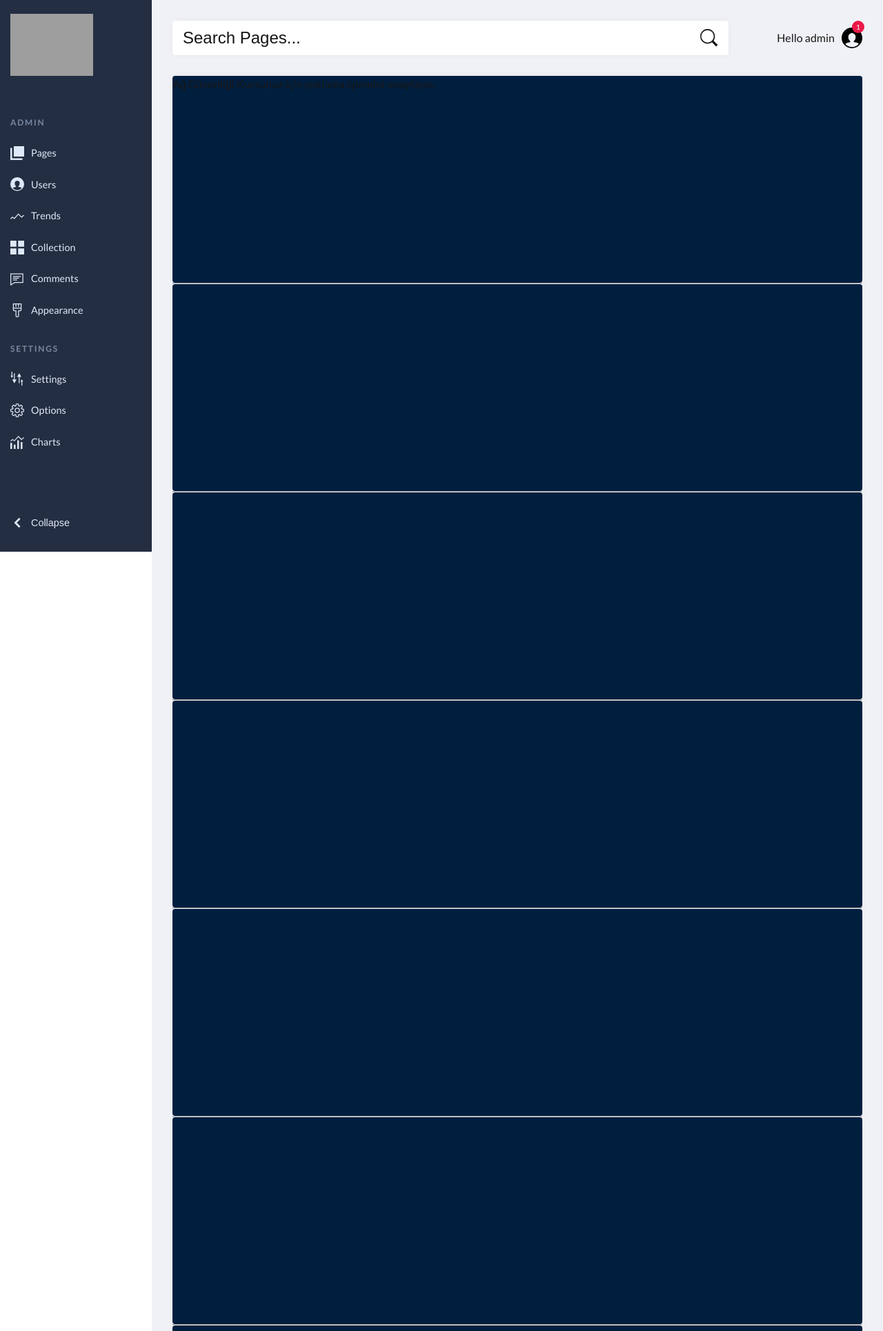
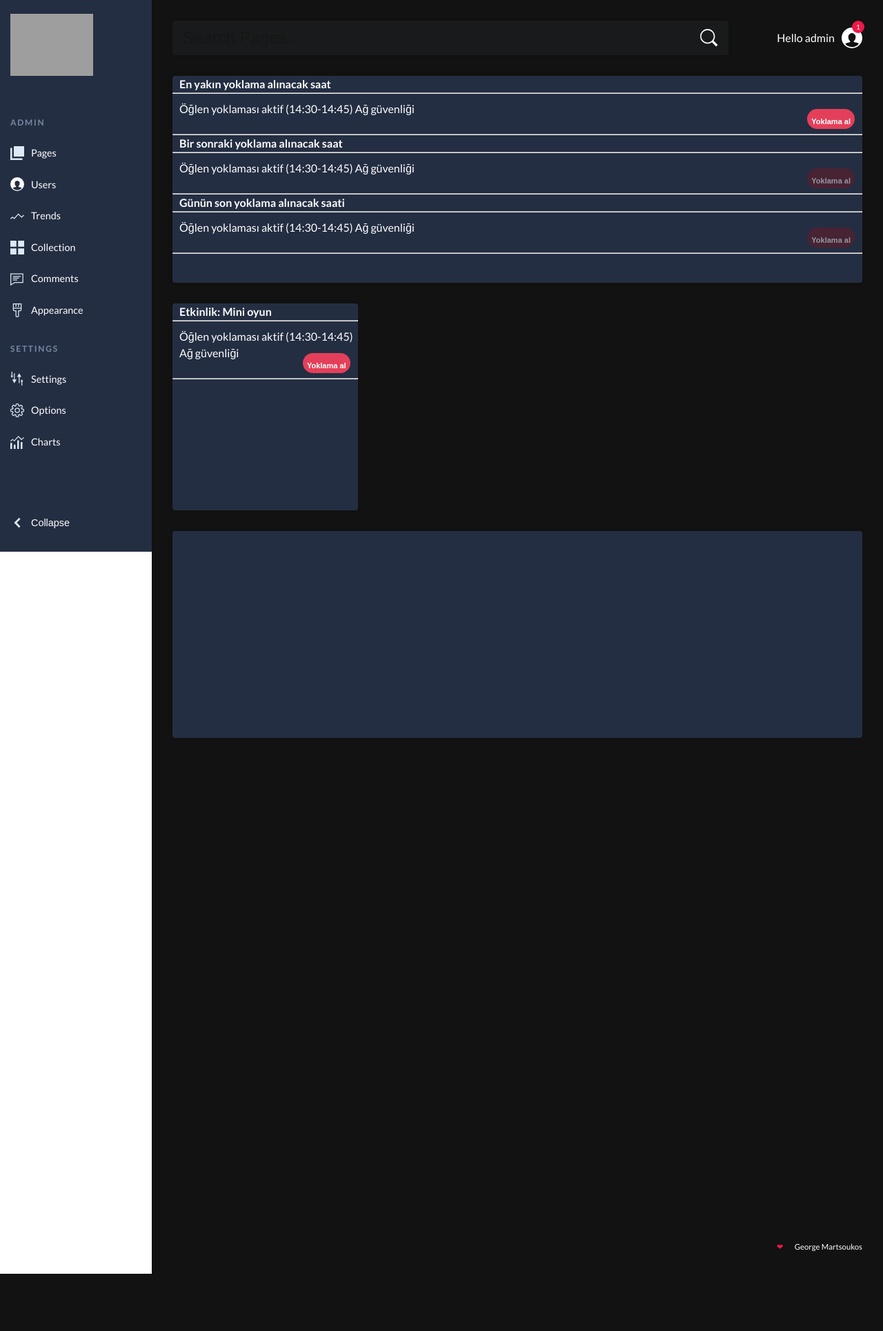
Before and after one commit to iamnotagentleman/highGround, a Django app: template backend/templates/main/base.html in a window 1280 px wide. Shown: the top 1930 px of the page at 69% size. After the commit the page ends 1847 px from the top, so only its background shows below. Run offline with Django 3.2, Linux system fonts and the light colour scheme; the template is opened without the code that fills it, so the values that code supplies are empty; grey boxes are pictures that could not be loaded.

Commit message:
html drafts updated.

```diff
--- a/backend/templates/main/base.html
+++ b/backend/templates/main/base.html
@@ -156,7 +156,7 @@
     <form>
       <input type="search" placeholder="Search Pages...">
       <button type="submit" aria-label="submit form">
-        <svg aria-hidden="true">
+        <svg style="fill: white;" aria-hidden="true">
           <use xlink:href="#search"></use>
         </svg>
       </button>
@@ -172,16 +172,42 @@
     </div>
   </section>
   <section class="grid">
-    <article
-        <h1 class="widget-header">Ağ Güvenliği Kursunuz için yoklama işlemini onaylayın.</h1>
-    </article><hr>
-    <article></article><hr>
-    <article></article><hr>
-    <article></article><hr>
-    <article></article><hr>
-    <article></article><hr>
-    <article></article><hr>
-    <article></article><hr>
+    <article class='content-card'>
+        <h1>En yakın yoklama alınacak saat</h1>
+        <hr>
+        <p>Öğlen yoklaması aktif (14:30-14:45) Ağ güvenliği</p>
+        <div class="btns">
+        <a href="#" class="button">Yoklama al</a>
+        </div>
+        <br>
+        <hr>
+        <h1>Bir sonraki yoklama alınacak saat</h1>
+        <hr>
+        <p>Öğlen yoklaması aktif (14:30-14:45) Ağ güvenliği</p>
+        <div class="btns">
+        <a href="#" class="isdisabled">Yoklama al</a>
+        </div><br>
+        <hr>
+        <h1>Günün son yoklama alınacak saati</h1>
+        <hr>
+        <p>Öğlen yoklaması aktif (14:30-14:45) Ağ güvenliği</p>
+        <div class="btns">
+        <a href="#" class="isdisabled">Yoklama al</a>
+        </div>
+        <br>
+        <hr>
+    </article>
+    <article class='content-card'>
+        <h1>Etkinlik: Mini oyun</h1>
+        <hr>
+        <p>Öğlen yoklaması aktif (14:30-14:45) Ağ güvenliği</p>
+        <div class="btns">
+        <a href="#" class="button">Yoklama al</a>
+        </div>
+        <br>
+        <hr>
+    </article>
+    <article class='content-card'></article>
   </section>
   <footer class="page-footer">
     <small>Made with <span>❤</span> by <a href="http://georgemartsoukos.com/" target="_blank">George Martsoukos</a>
--- a/backend/templates/main/main.html
+++ b/backend/templates/main/main.html
@@ -5,6 +5,6 @@
     <title>Title</title>
 </head>
 <body>
-<p>{{request.site}}</p>
+<p>{{request.site}} {{ a }}</p>
 </body>
 </html>
--- a/backend/templates/main/style.css
+++ b/backend/templates/main/style.css
@@ -35,6 +35,7 @@ button {
 
 a {
   text-decoration: none;
+  color: white;
 }
 
 button {
@@ -55,10 +56,15 @@ svg {
   display: block;
 }
 
-body {
-  font: 16px/1.5 "Lato", sans-serif;
+
+
+a.button:hover,
+a.button:focus
+{
+    background: var(--page-header-bgColor-hover);
+    color: var(--blue);
+  outline: none;
 }
-
 
 /* HEADER STYLES
 –––––––––––––––––––––––––––––––––––––––––––––––––– */
@@ -74,7 +80,6 @@ body {
   color: var(--page-header-txtColor);
   background: var(--page-header-bgColor);
 }
-
 /*In case you prefer an absolutely positioned header that covers the full page height, add these styles*/
 /*body {
   position: relative;
@@ -96,7 +101,31 @@ body {
   bottom: 0;
   overflow: auto;
 }*/
-
+.button {
+  font: bold 11px Arial;
+  text-decoration: none;
+  background-color: #e43f5a;
+  color: #333333;
+  padding: 1em 6px 5px 6px;
+  border-color: #1e347b;
+  border-radius: 15px;
+  margin: 2px 1em 20% auto;
+}
+.isdisabled{
+  font: bold 11px Arial;
+  text-decoration: none;
+  background-color: #6b1a27;
+  color: #333333;
+  padding: 1em 6px 5px 6px;
+  border-color: #1e347b;
+  border-radius: 15px;
+  margin: 2px 1em 20% auto;
+  cursor: not-allowed;
+  opacity: 0.5;
+}
+.btns {
+    float: right;
+}
   .page-header nav {
   display: flex;
   flex-direction: column;
@@ -158,7 +187,11 @@ body {
   margin-right: 10px;
   transition: fill 0.2s;
 }
-
+body {
+  font: 16px/1.5 "Lato", sans-serif;
+  border-color: #736b5e;
+  color: #e8e6e3;
+}
 .page-header .admin-menu a,
 .page-header .admin-menu button {
   display: flex;
@@ -270,21 +303,52 @@ body {
 }
 
   .page-content .grid {
-  display: contents;
-  grid-template-columns: repeat(2, 1fr);
+    display: grid;
+    grid-template-columns: 1fr 1.5fr 1fr;
+    grid-template-rows: auto auto 1fr 1fr 1fr auto auto;
     grid-gap: 30px;
+
   }
-
-.page-content .grid > article {
-  display: flex;
+::-webkit-scrollbar {
+    background-color: #202324;
+    color: #aba499;
+}
+::-webkit-scrollbar-thumb {
+    background-color: #454a4d;
+}
+::-webkit-scrollbar-corner {
+    background-color: #181a1b;
+}
+  .page-content .grid > .content-card {
+    display: inline-block;
     height: 300px;
-  background: #001F3F;
+    background: #242e42;
+    -webkit-font-smoothing: antialiased;
+    -moz-osx-font-smoothing: grayscale;
     border-radius: var(--border-radius);
     box-shadow: var(--box-shadow);
   }
-
-.page-content .grid > article:first-child,
-.page-content .grid > article:last-child {
+.page-content .grid > .content-card > h1, h2, h3, h4, h5, h6 ,span, p{
+  color: white;
+}
+.page-content .grid > .content-card .btns > a, h1, h2, h3, h4, h5, h6 ,span, p{
+  color: white;
+}
+.page-content .grid > .content-card .btns > a{
+  margin: 24px 1em 30%;
+  padding-top: 12px;
+  top: 100px;
+}
+.page-content .grid > .content-card > h1, p {
+  padding-left: 10px;
+}
+.page-content .grid > .content-card > p {
+  padding-top: 10px;
+}
+.page-content .grid > .content-card > hr {
+  }
+  .page-content .grid > .content-card:first-child,
+  .page-content .grid > .content-card:last-child {
     grid-column: 1 / -1;
   }
 
@@ -438,3 +502,23 @@ body {
   width: 100%;
   text-align: center;
 }
+html, body, input, textarea, select, button {
+    border-color: #736b5e;
+    color: #e8e6e3;
+}
+
+section.page-content, section.search-and-user {
+    background-color: #121212;
+}
+.search-and-user input[type="search"] {
+    background-image: initial;
+    background-color: rgb(24, 26, 27);
+    box-shadow: rgba(0, 0, 0, 0.07) 0px 0px 10px -2px;
+}
+#users {
+  fill: white;
+}
+input[type="search"]::-webkit-search-cancel-button,
+input[type="search"]::-webkit-search-results-decoration {
+  -webkit-appearance:none;
+}
```
Lines whose indentation alone changed are shown as unchanged.
